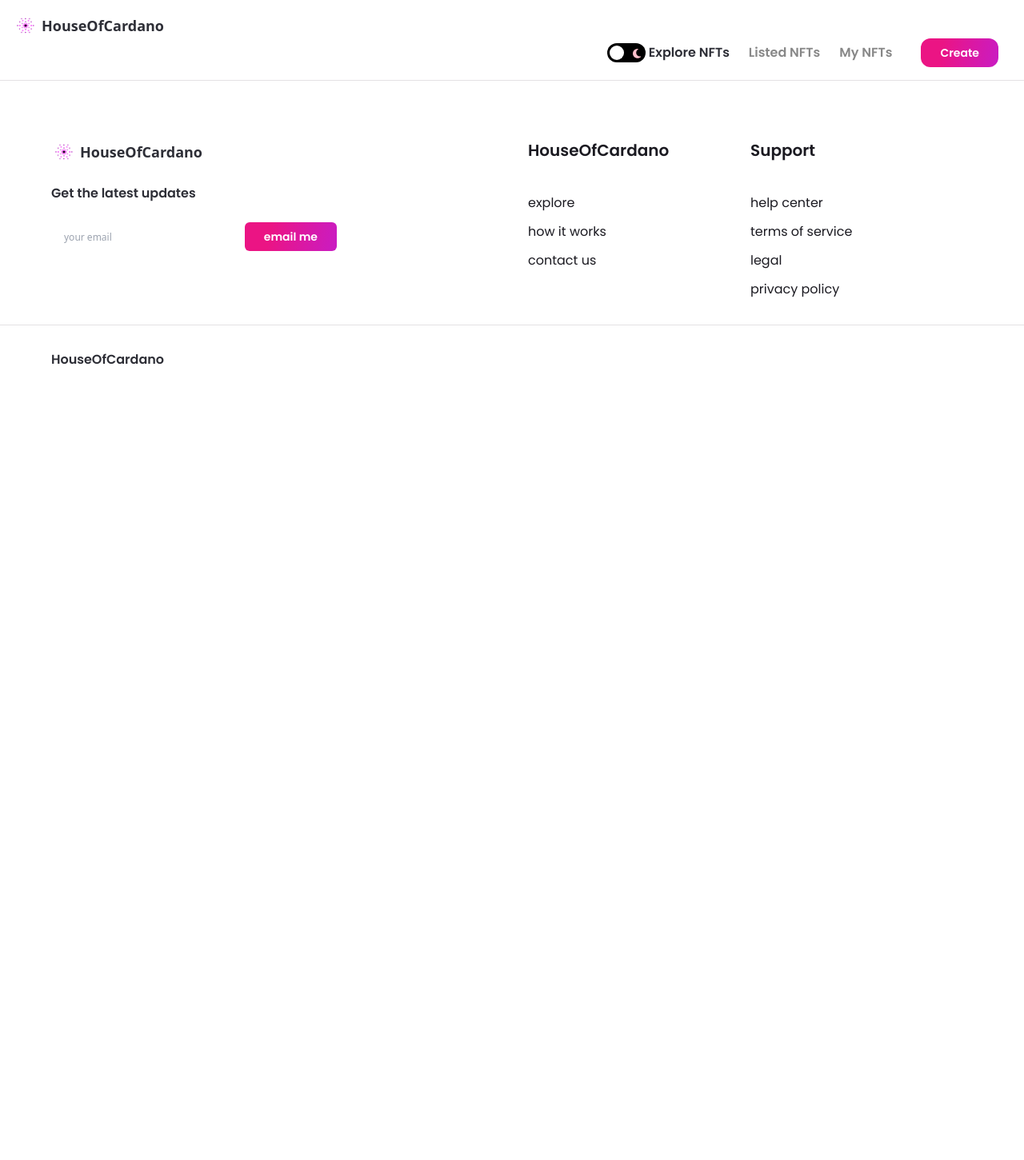
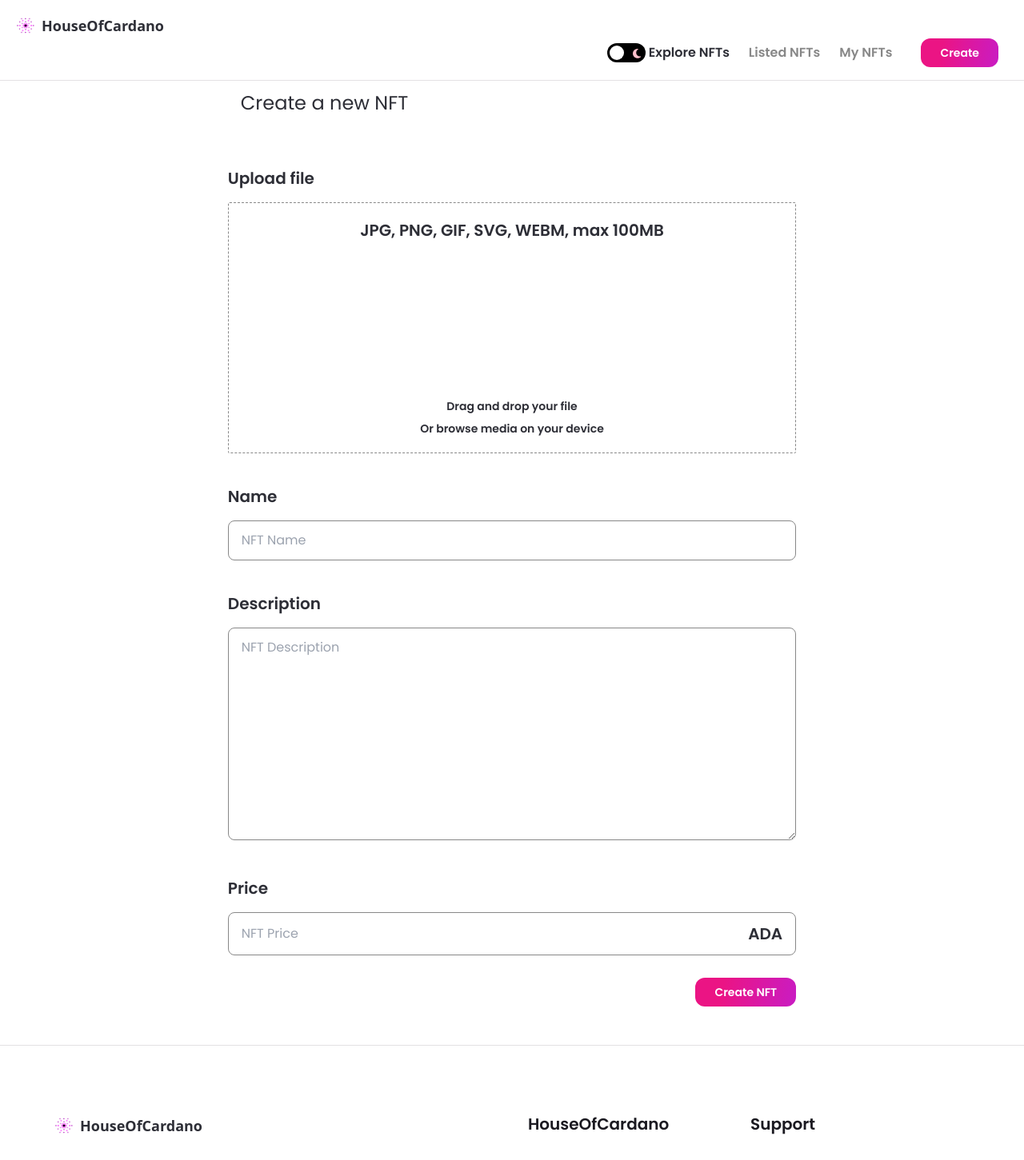
Before and after one commit to House-of-Cardano/2-cardano-millions-testnet, a Next.js app in the folder next-client/: page /create-nft in a window 1280 px wide. Shown: the top 1451 px of the page at 80% size. Before the commit the page ends 800 px from the top, so only its background shows below. Built offline with nearby package versions, Linux system fonts and the light colour scheme.

Commit message:
[Feature] Code create nft page section

```diff
--- /dev/null
+++ b/next-client/components/Input.tsx
@@ -0,0 +1,53 @@
+import React from "react";
+
+interface inputStyles {
+  inputType?: string;
+  title?: string;
+  placeholder?: string;
+  handleClick: any;
+}
+
+const Input = ({ inputType, title, placeholder, handleClick }: inputStyles) => {
+  return (
+    <div className="mt-10 w-full">
+      <p className="font-poppins dark:text-white text-nft-black-1 font-semibold text-xl">
+        {title}
+      </p>
+
+      {inputType === "number" ? (
+        <div
+          className="dark:bg-nft-black-1 bg-white border dark:border-nft-black-1 border-nft-gray-2
+        rounded-lg w-full outline-none font-poppins dark:text-white text-nft-gray-2 text-base mt-4 px-4 py-3 flexBetween flex-row"
+        >
+          <input
+            type="number"
+            className="flex w-full dark:bg-nft-black-1 bg-white outline-none"
+            placeholder={placeholder}
+            onChange={handleClick}
+          />
+          <p className="font-poppins dark:text-white text-nft-black-1 font-semibold text-xl">
+            ADA
+          </p>
+        </div>
+      ) : inputType === "textarea" ? (
+        <textarea
+        rows={10}
+        className="dark:bg-nft-black-1 bg-white border dark:border-nft-black-1 border-nft-gray-2
+        rounded-lg w-full outline-none font-poppins dark:text-white text-nft-gray-2 text-base mt-4 px-4 py-3"
+        placeholder={placeholder}
+        onChange={handleClick}
+        />
+      ) : (
+        <input
+          className="dark:bg-nft-black-1 bg-white border dark:border-nft-black-1 border-nft-gray-2
+        rounded-lg w-full outline-none font-poppins dark:text-white text-nft-gray-2 text-base mt-4 px-4 py-3"
+          type="text"
+          placeholder={placeholder}
+          onChange={handleClick}
+        />
+      )}
+    </div>
+  );
+};
+
+export default Input;
--- a/next-client/components/index.ts
+++ b/next-client/components/index.ts
@@ -4,5 +4,6 @@
 import Banner from "./Banner";
 import CreatorCard from "./CreatorCard";
 import NFTCard from "./NFTCard";
+import Input from "./Input";
 
-export { Navbar, Footer, Button, Banner, CreatorCard, NFTCard };
+export { Navbar, Footer, Button, Banner, CreatorCard, NFTCard, Input };
--- a/next-client/pages/create-nft.tsx
+++ b/next-client/pages/create-nft.tsx
@@ -1,9 +1,122 @@
-import React from 'react'
+import React, { useState, useMemo, useCallback, useContext } from "react";
+
+import { useRouter } from "next/router";
+import { useDropzone } from "react-dropzone";
+import Image from "next/image";
+import { useTheme } from "next-themes";
+
+import { Button, Input } from "../components";
+
+import images from "../assets";
 
 const CreateNFT = () => {
+  const [fileUrl, setFileUrl] = useState(null);
+  const [formInput, setFormInput] = useState({ price: "", name: "", description: "" })
+  const { theme } = useTheme();
+
+  const onDrop = useCallback(() => {
+    // upload image to ipfs
+  }, []);
+
+  const {
+    getRootProps,
+    getInputProps,
+    isDragActive,
+    isDragAccept,
+    isDragReject,
+  } = useDropzone({
+    onDrop,
+    accept: { "image/*": [] },
+    maxSize: 5000000,
+  });
+
+  const fileStyle = useMemo(
+    () =>
+      `dark:bg-nft-black-1 bg-white border dark:border-white border-nft-gray-2 flex flex-col items-center p-5 rounded-sm border-dashed
+      ${isDragActive && "border-file-active"}
+      ${isDragAccept && "border-file-accept"}
+      ${isDragReject && "border-file-reject"}`,
+    [isDragActive, isDragAccept, isDragReject]
+  );
+
   return (
-    <div>CreateNFT</div>
-  )
-}
+    <div className="flex justify-center sm:px-4 p-12">
+      <div className="w-3/5 md:w-full">
+        <h1 className="font-poppins dark:text-white text-nft-black-1 text-2xl minlg:text-4xl text-semibold ml-4 xs:ml-0">
+          Create a new NFT
+        </h1>
+        <div className="mt-16">
+          <p className="font-poppins dark:text-white text-nft-black-1 font-semibold text-xl">
+            Upload file
+          </p>
+          <div className="mt-4">
+            <div {...getRootProps()} className={fileStyle}>
+              <input {...getInputProps()} />
+              <div className="flexCenter flex-col text-center">
+                <p className="font-poppins dark:text-white text-nft-black-1 font-semibold text-xl">
+                  JPG, PNG, GIF, SVG, WEBM, max 100MB
+                </p>
+                <div className="my-12 w-full flex justify-center">
+                  <Image
+                    src={images.upload}
+                    alt="file upload"
+                    width={100}
+                    height={100}
+                    objectFit="contain"
+                    className={theme === "light" && "filter invert"}
+                  />
+                </div>
+                <p className="font-poppins dark:text-white text-nft-black-1 font-semibold text-sm">
+                  Drag and drop your file
+                </p>
+                <p className="font-poppins dark:text-white text-nft-black-1 font-semibold text-sm mt-2">
+                  Or browse media on your device
+                </p>
+              </div>
+            </div>
+            {fileUrl && (
+              <aside>
+                <div>
+                  <img src={fileUrl} alt="asset_file" />
+                </div>
+              </aside>
+            )}
+          </div>
+        </div>
+        <Input
+          inputType="input"
+          title="Name"
+          placeholder="NFT Name"
+          handleClick={(e: { target: { value: any; }; }) => {setFormInput({ ...formInput,
+          name: e.target.value
+          })}}
+        />
+        <Input
+          inputType="textarea"
+          title="Description"
+          placeholder="NFT Description"
+          handleClick={(e: { target: { value: any; }; }) => {setFormInput({ ...formInput,
+            description: e.target.value
+            })}}
+        />
+        <Input
+          inputType="number"
+          title="Price"
+          placeholder="NFT Price"
+          handleClick={(e: { target: { value: any; }; }) => {setFormInput({ ...formInput,
+            price: e.target.value
+            })}}
+        />
+        <div className="mt-7 w-full flex justify-end">
+          <Button
+            btnName="Create NFT"
+            classStyles="rounded-xl"
+            handleClick={() => {}}
+          />
+        </div>
+      </div>
+    </div>
+  );
+};
 
-export default CreateNFT
+export default CreateNFT;
```
